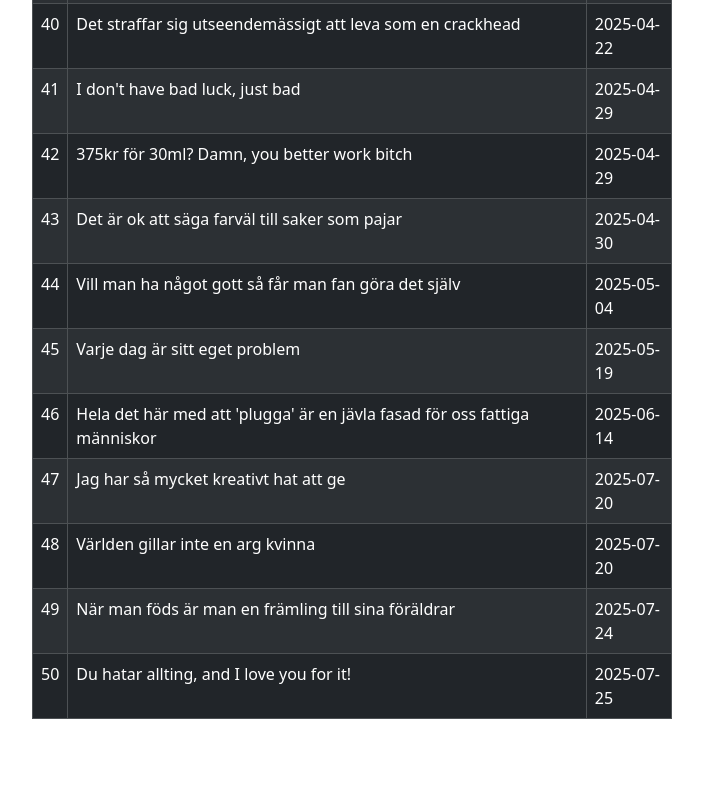
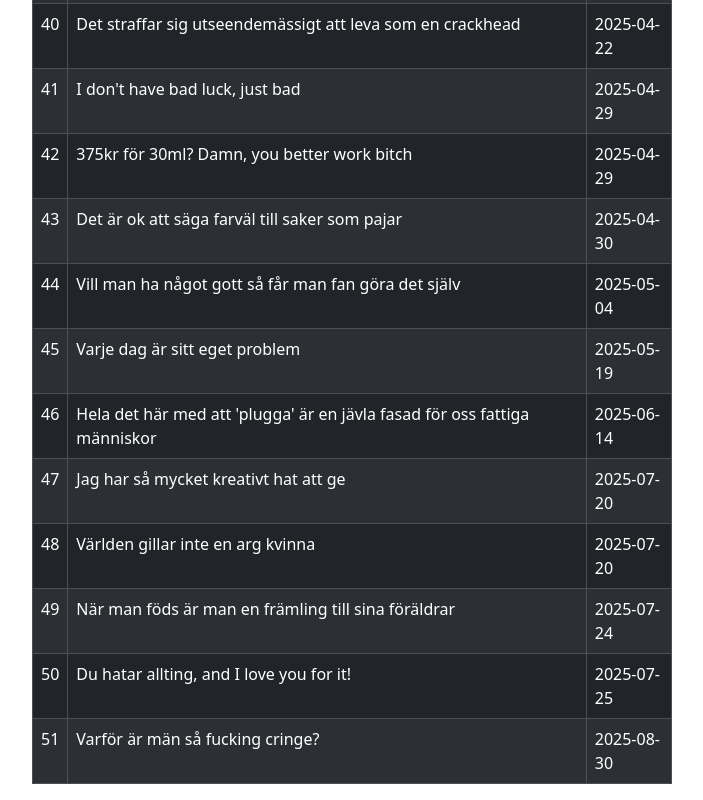
Before and after one commit to Stenstromen/filosofiskaeleonora, a React (Vite) app: page /all in a window 1280 px wide. Shown: the part 2701-3501 px from the top of the page, without its empty margins (288-991 px from the left). Before the commit the page ends 3436 px from the top, so only its background shows below. Built offline with nearby package versions, Linux system fonts and the light colour scheme.

Commit message:
added quote

```diff
--- a/src/assets/Quotes.js
+++ b/src/assets/Quotes.js
@@ -261,6 +261,11 @@ const Quotes = [
     quote: "Du hatar allting, and I love you for it!",
     date: "2025-07-25",
   },
+  {
+    id: 51,
+    quote: "Varför är män så fucking cringe?",
+    date: "2025-08-30",
+  },
 ];
 
 export default Quotes;
```
